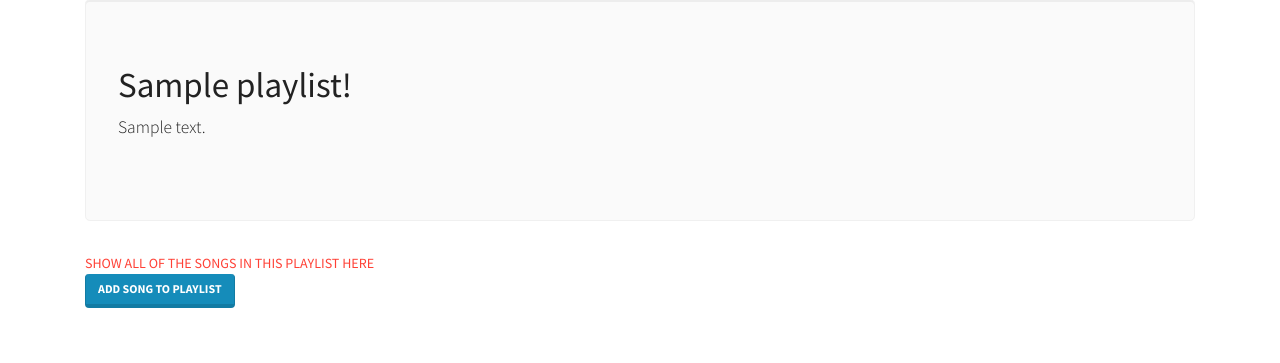
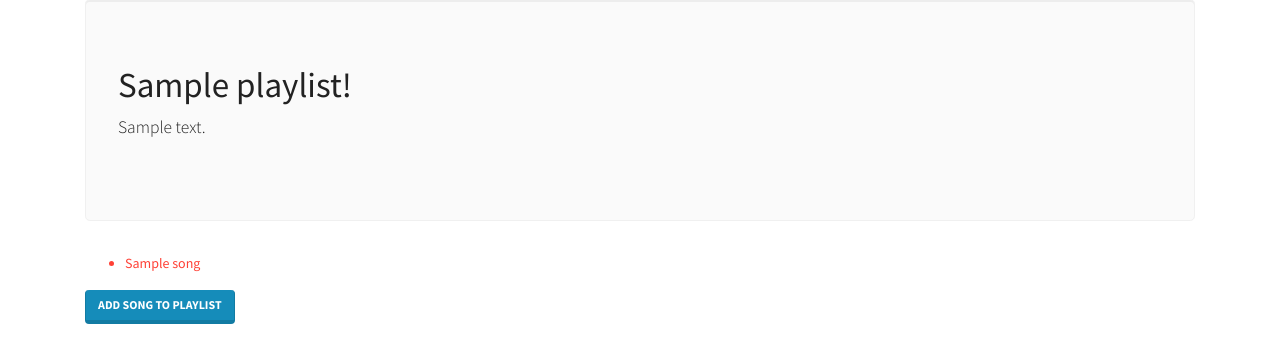
Before and after one commit to Emma-GX/assessment4, a Flask app: template playlist-app/templates/playlist.html in a window 1280 px wide. Shown: the part 82-445 px from the top of the page. Run offline with Flask 2, Linux system fonts and the light colour scheme; tables that the repository leaves empty hold one stand-in row (values such as "Sample post"); the template is opened without the code that fills it: values that come from a table or form of the project are taken from there, most other values are stand-ins (such as "Sample title", 1, 10 or a date in 2020); some libraries are stand-ins or nearby versions.

Commit message:
Adds song to playlist

```diff
--- a/playlist-app/templates/playlist.html
+++ b/playlist-app/templates/playlist.html
@@ -11,7 +11,13 @@
 
 
 <div class="text-danger">
-  SHOW ALL OF THE SONGS IN THIS PLAYLIST HERE
+  <ul>
+    {% for song in songs %}
+      <li>
+         {{ song.title }}
+      </li>
+    {% endfor %}
+    </ul>
 </div>
 
 <p>
```
Also changed, not shown: playlist-app/models.py (+7 -5 lines).
